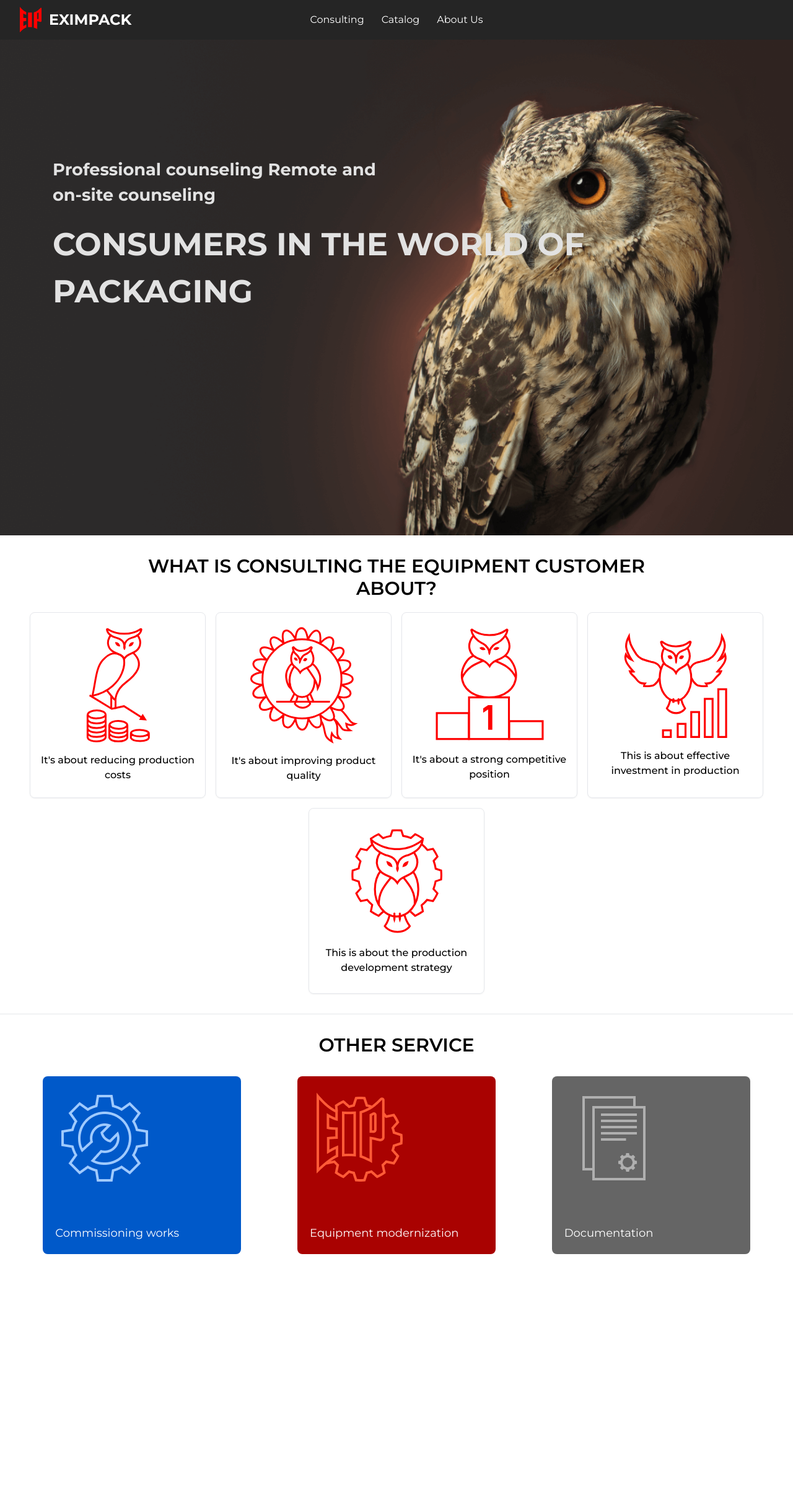
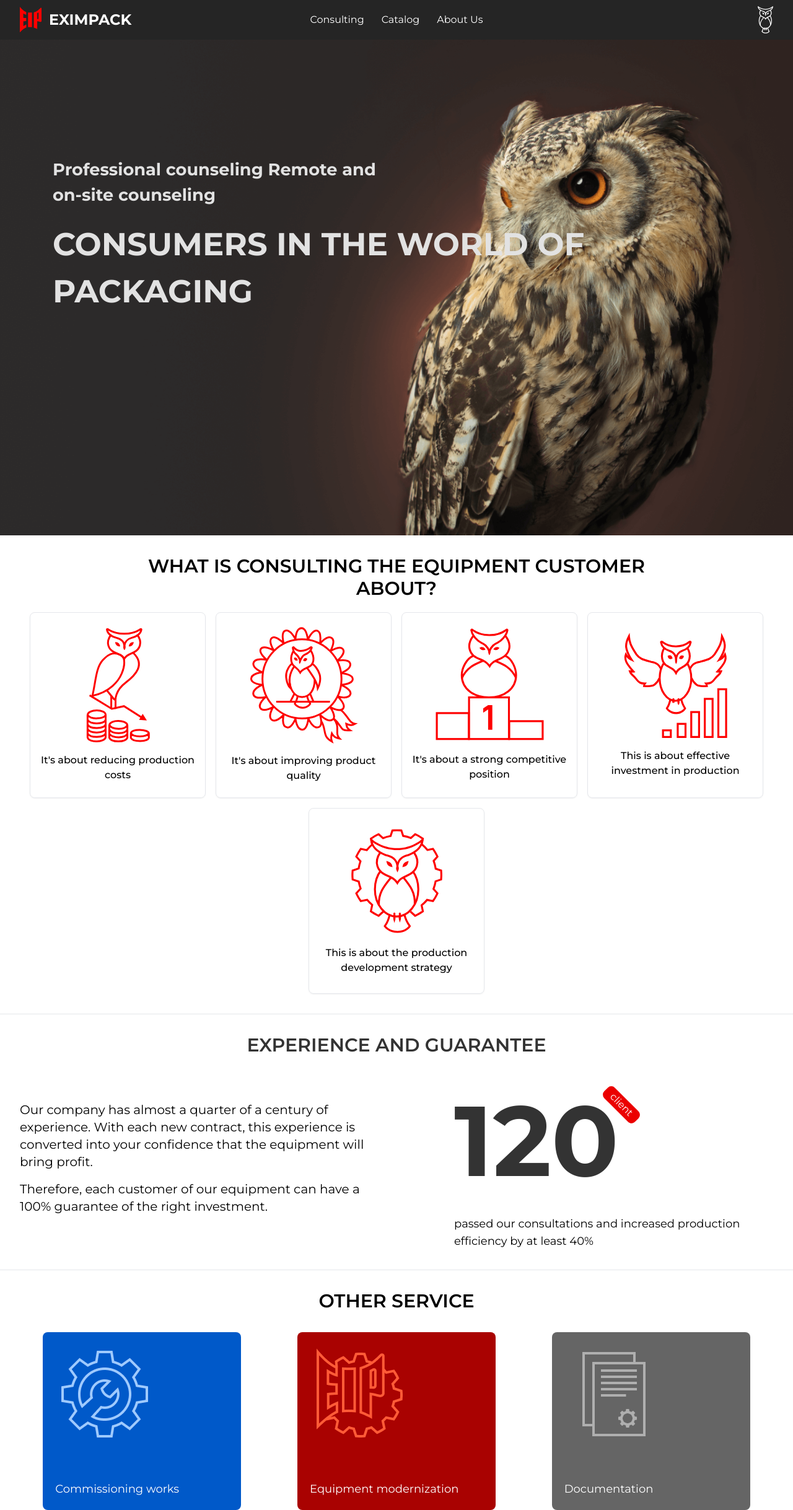
Before and after one commit to mahirliy55/eximpack-fe, a Next.js app: page / in a window 1280 px wide. Shown: the whole page at 62% size. Before the commit the page ends 2024 px from the top, so only its background shows below. Built offline with nearby package versions, Linux system fonts and the light colour scheme.

Commit message:
init commit

```diff
--- a/app/about-us/page.tsx
+++ b/app/about-us/page.tsx
@@ -1,7 +1,81 @@
+import Image from "next/image";
 import React from "react";
+import Owl from "@/public/owl.svg";
 
 const Page = () => {
-  return <main>Page</main>;
+  return (
+    <main>
+      <div className="relative">
+        <video
+          width="320"
+          height="338"
+          preload="auto"
+          autoPlay
+          muted
+          loop
+          className="w-full h-screen object-cover"
+        >
+          <source src="/bg-big.mp4" type="video/mp4" />
+        </video>
+        <div
+          className="absolute w-full h-full top-0 left-0 opacity-90"
+          style={{
+            backgroundImage:
+              "linear-gradient(92.54deg,#252525e9 1.96%,rgba(37,37,37,0) 97.87%)",
+          }}
+        />
+        <div className="absolute top-20 px-8 flex flex-col gap-y-6 left-20">
+          <div className="flex items-center gap-x-4">
+            <Image src={Owl} alt="owl" />
+            <h4 className="uppercase text-white text-3xl font-semibold w-[300px]">
+              reliable supply of equipment
+            </h4>
+          </div>
+          <p className="text-white font-medium text-xl w-[505px]">
+            Eximpak equipment is a Russian supplier of equipment for the
+            packaging and processing industry since 1997.
+          </p>
+        </div>
+      </div>
+      <div className="mt-8 px-8 mx-20">
+        <div className="flex flex-col gap-y-8">
+          <p className="text-lg font-medium text-black">
+            Today the Eximpak-Equipment company is the largest Russian supplier
+            of high-performance equipment for the production and processing of
+            polymer products and packaging. Together with partners from Taiwan,
+            China and Italy, we have been supplying quality equipment to the
+            packaging and processing industry since 1997. Among our exclusive
+            partners are world-famous manufacturers who have repeatedly
+            confirmed the reliability and quality of their equipment.
+          </p>
+          <p className="text-lg font-medium text-black">
+            Long-term contracts with these equipment manufacturers are the
+            result of many years of careful selection of partners based on the
+            criteria of reliability - price - quality . An indicator of the
+            reliability and quality of the equipment we supply can be the fact
+            that more than 2,500 units of equipment were installed and launched
+            in Russia alone.
+          </p>
+          <div className="border-2 border-[#EB0000] p-5 flex flex-col justify-between rounded-lg w-[600px]">
+            <h4 className="text-[#EB0000] font-semibold">OUR MISSION</h4>
+            <p className="mt-4 text-[#EB0000] font-medium">
+              Development and implementation of technologies that are optimal
+              for Russia and the CIS countries for the production of bags, films
+              and processing of polymer waste, aimed at maximum investment
+              results for the client.
+            </p>
+            <p className="mt-2 text-[#EB0000] font-medium">
+              Use in the technological chain only reliable and high-performance
+              equipment with a service potential of 15-20 years.
+            </p>
+            <p className="mt-2 text-[#EB0000] font-medium">
+              Providing a high level of service in the post-sales period.
+            </p>
+          </div>
+        </div>
+      </div>
+    </main>
+  );
 };
 
 export default Page;
--- a/app/page.tsx
+++ b/app/page.tsx
@@ -59,6 +59,36 @@ export default function Home() {
         </div>
       </section>
       <hr className="mt-8" />
+      <section className="px-8 mt-8">
+        <h4 className="text-[#333333] font-semibold text-3xl text-center">
+          EXPERIENCE AND GUARANTEE
+        </h4>
+        <div className="flex items-center justify-between mt-4">
+          <div className="flex flex-col gap-y-4 w-[600px]">
+            <p className="text-xl">
+              Our company has almost a quarter of a century of experience. With
+              each new contract, this experience is converted into your
+              confidence that the equipment will bring profit.
+            </p>
+            <p className="text-xl">
+              Therefore, each customer of our equipment can have a 100%
+              guarantee of the right investment.
+            </p>
+          </div>
+          <div className="flex flex-col relative">
+            <span className="absolute top-[50px] left-[235px] bg-[#EB0000] w-[70px] rotate-45 text-center rounded-lg text-white">
+              client
+            </span>
+            <h3 className="text-[#333333] text-[10rem] font-bold">120</h3>
+            <span className="text-lg w-[515px]">
+              passed our consultations and increased production efficiency by at
+              least 40%
+            </span>
+          </div>
+        </div>
+      </section>
+      <hr className="mt-8" />
+
       <section className="px-8">
         <h3 className="text-3xl font-semibold mt-8 text-center">
           OTHER SERVICE
--- a/components/header.tsx
+++ b/components/header.tsx
@@ -3,13 +3,21 @@ import React from "react";
 import HeaderMenu from "./header-menu";
 import NavMenu from "./nav-menu";
 import Logo from "./logo";
+import Image from "next/image";
+import Owl from "@/public/owl.svg";
 
 const Header = () => {
   return (
     <header className="w-full h-16 bg-[#252525] grid grid-cols-3 items-center px-4 md:px-8">
       <Logo />
       <NavMenu />
-      <div />
+      <Image
+        src={Owl}
+        alt="owl"
+        width={25}
+        height={25}
+        className="justify-self-end"
+      />
       <HeaderMenu />
     </header>
   );
```
Also changed, not shown: public/owl.svg (added), 1 other file (tests, documents, lock files or other folders).
